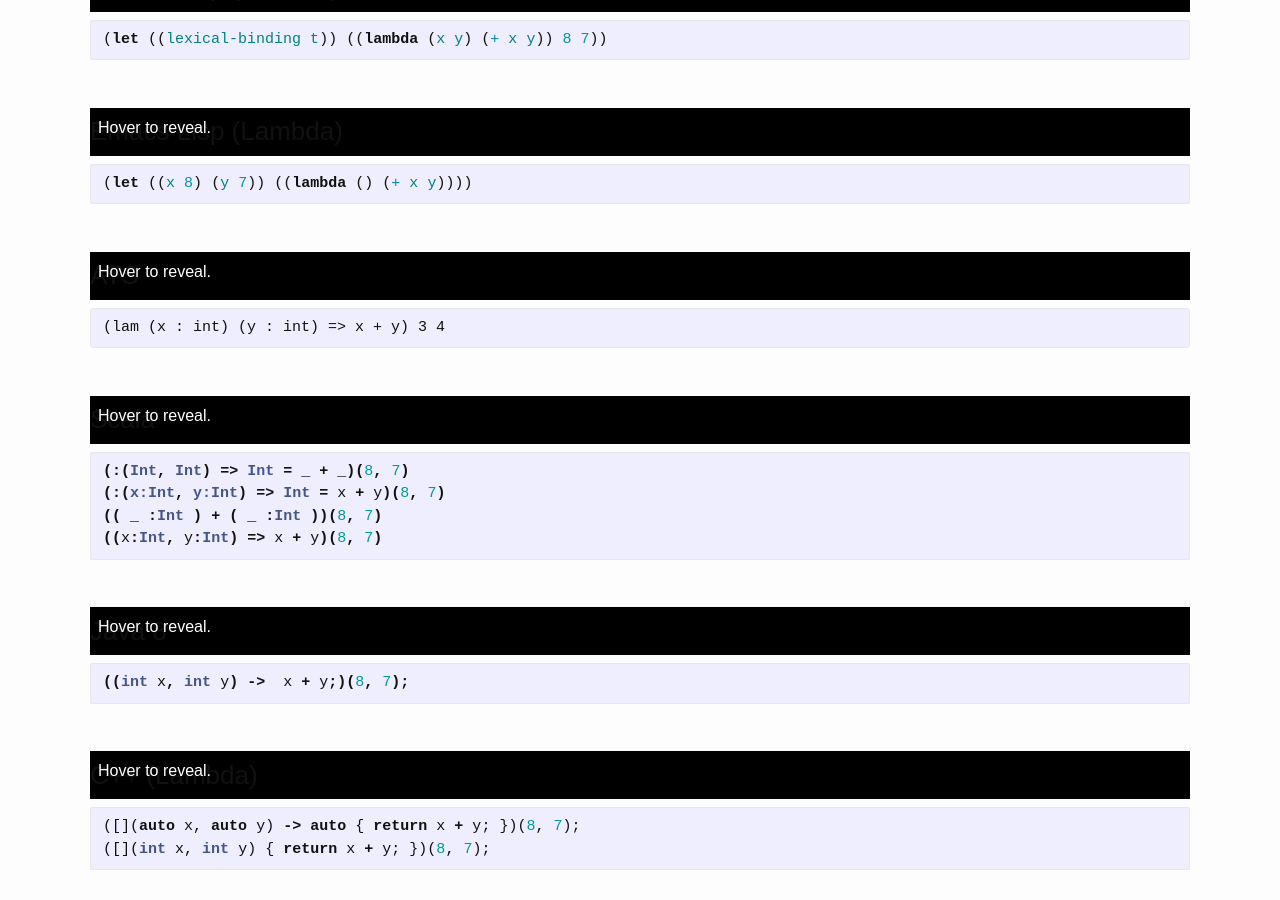
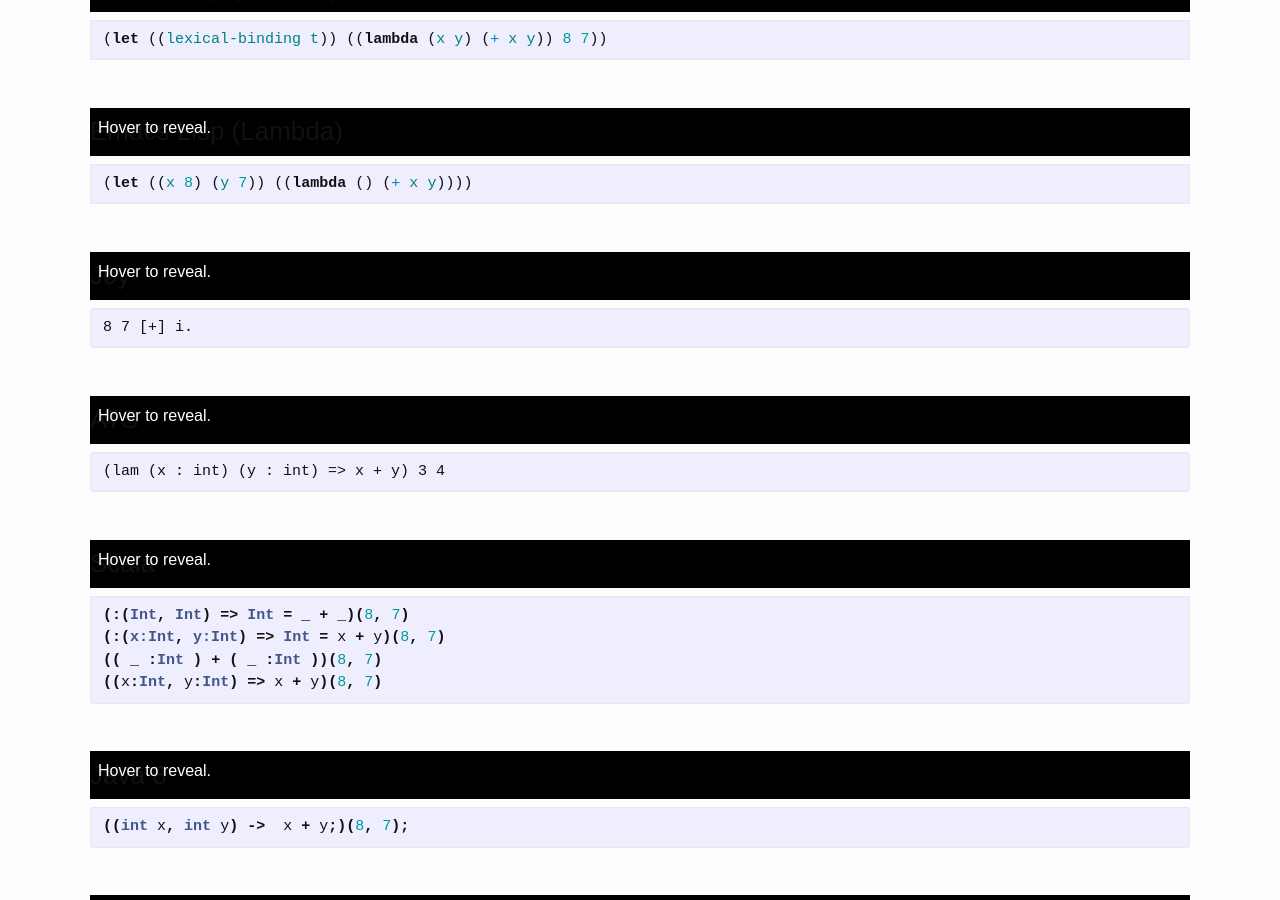
Before and after one commit to DataKinds/datakinds.github.io, a Jekyll site: the page built from _posts/2019-04-30-an-unguided-survey-of-anonymous-functions.md, in a window 1280 px wide and 900 px high, scrolled down 1779 px. Built offline with Jekyll 4.4.1, drawn with Linux system fonts in a browser that asks for light colours.

Commit message:
Added joy

````diff
--- a/_posts/2019-04-30-an-unguided-survey-of-anonymous-functions.md
+++ b/_posts/2019-04-30-an-unguided-survey-of-anonymous-functions.md
@@ -88,6 +88,13 @@ This space was intentionally left blank.
 ```elisp
 (let ((x 8) (y 7)) ((lambda () (+ x y))))
 ```
+
+### Joy
+<div class="hvrer"></div>
+```joy
+8 7 [+] i.
+```
+
 
 ### ATS
 <div class="hvrer"></div>
````
